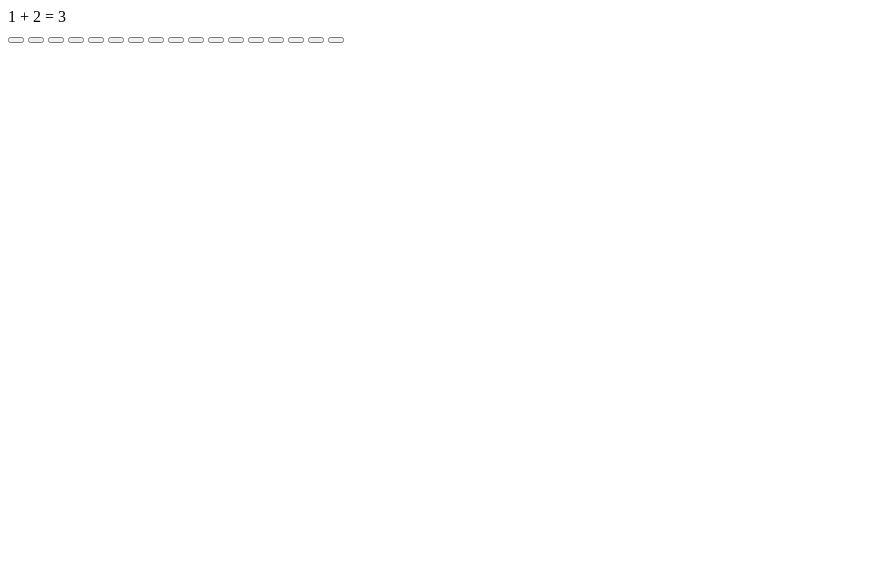
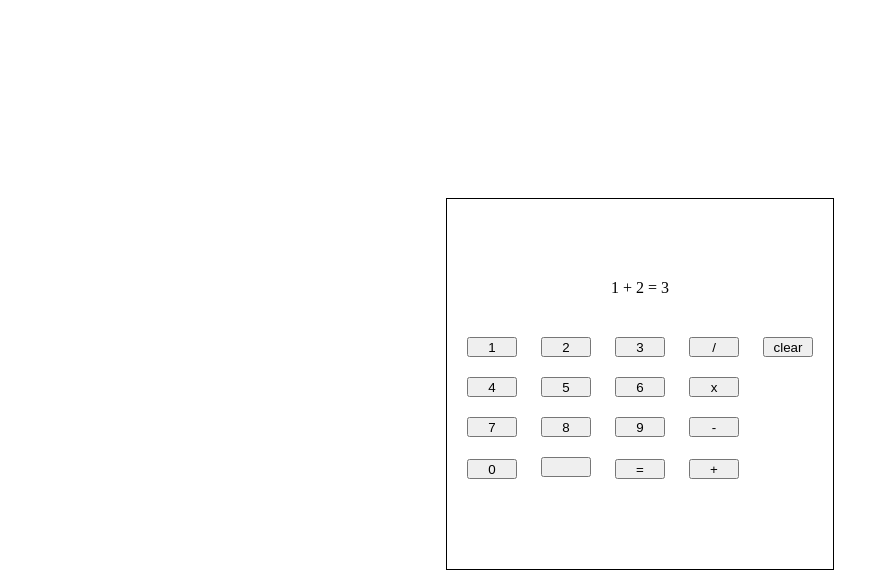
Before and after one commit to Bumble-Tumble/calculator, a plain HTML site: page index.html in a window 1280 px wide. Shown: the whole page, without its empty margins (0-889 px from the left). Drawn offline with Linux system fonts and the light colour scheme.

Commit message:
create calculator display

```diff
--- a/index.html
+++ b/index.html
@@ -9,24 +9,32 @@
 <body>
     <div class="container">
         <div class ="screen"></div>
-        <div class = "buttonContainer">
+        <div >
+            <div class ="btnBox1">
+            <button class ="btn1"></button>
+            <button class = "btn2"></button>
+            <button class ="btn3"></button>
+            <button class ="divideBtn"></button>
+            <button class="clearBtn"></button>
+            </div>
+            <div >
+            <button class="btn4"></button>
+            <button class="btn5"></button>
+            <button class="btn6"></button>
+            <button class="multiplyBtn"></button>
+            </div>
+            <div >
+            <button class="btn7"></button>
+            <button class="btn8"></button>
+            <button class="btn9"></button>
+            <button class="subtractBtn"></button>
+            </div>
+            <div >
+            <button class="btn0"></button>
             <button></button>
-            <button></button>
-            <button></button>
-            <button></button>
-            <button></button>
-            <button></button>
-            <button></button>
-            <button></button>
-            <button></button>
-            <button></button>
-            <button></button>
-            <button></button>
-            <button></button>
-            <button></button>
-            <button></button>
-            <button></button>
-            <button></button>
+            <button class="equal"></button>
+            <button class="addBtn"></button>
+            </div>
         </div>
     </div>
 </body>
@@ -42,15 +50,51 @@
     let number2 = 0;
 //choose wether to add, subtract, multiply, or divide
     function operate(a,b,c){
-        if (operator === "add"){add(a,b)}
-        else if(operator === "subtract"){subtract(a,b)}
-        else if (operator === "multiply"){multiply(a,b)}
-        else if (operator === "divide"){divide(a,b)};
+        if (c === "add"){add(a,b)}
+        else if(c === "subtract"){subtract(a,b)}
+        else if (c === "multiply"){multiply(a,b)}
+        else if (c === "divide"){divide(a,b)};
     };
-
+//links new varabiles to calculator buttons and sets approiate button text content
   let container =  document.querySelector(".container");
   let screen = document.querySelector(".screen");
   let buttonContainer = document.querySelector(".buttonContainer")
  screen.textContent = "1 + 2 = 3";
+ let btn1 = document.querySelector(".btn1");
+ btn1.textContent = "1";
+ let btn2 = document.querySelector(".btn2");
+ btn2.textContent = "2";
+ let btn3 = document.querySelector(".btn3");
+ btn3.textContent = "3";
+ let btn4 = document.querySelector(".btn4");
+ btn4.textContent = "4";
+ let btn5 = document.querySelector(".btn5");
+ btn5.textContent = "5";
+ let btn6 = document.querySelector(".btn6");
+ btn6.textContent = "6";
+ let btn7 = document.querySelector(".btn7");
+ btn7.textContent = "7";
+ let btn8 = document.querySelector(".btn8");
+ btn8.textContent = "8";
+ let btn9 = document.querySelector(".btn9");
+ btn9.textContent = "9";
+ let btn0 = document.querySelector(".btn0");
+ btn0.textContent = "0";
+ let divideBtn = document.querySelector(".divideBtn");
+divideBtn.textContent = "/";
+let subtractBtn = document.querySelector(".subtractBtn");
+subtractBtn.textContent = "-";
+let multiplyBtn = document.querySelector(".multiplyBtn");
+multiplyBtn.textContent = "x";
+let addBtn = document.querySelector(".addBtn");
+addBtn.textContent = "+";
+let equalBtn = document.querySelector(".equal");
+equalBtn.textContent = "=";
+let clearBtn = document.querySelector(".clearBtn");
+clearBtn.textContent = "clear";
+function btnClick(x){
+    screen.textContent =`${x.textContent}`
+};
+
 </script>
 </html>
--- a/styles.css
+++ b/styles.css
@@ -1,8 +1,31 @@
-.body{
+
+body{
     display: flex;
+    justify-content: center;
 }
-.div{
+.container{
+    display: inline-block;
+    margin: 0 auto;
+    margin-top: 15%;
     border-color: black;
-    height: 500px;
-    width: 500px;
+    border-width: 1px;
+    border-style: solid;
+    padding: 10px;
+    padding-top: 80px;
+    padding-bottom: 80px;
 }
+.buttonContainer{
+    display: flex;
+    flex-direction: column;
+
+}
+button{
+    width: 50px;
+    height: 20px;
+    margin: 10px;
+}
+.screen{
+    display: flex;
+    justify-content: center;
+    margin-bottom: 30px;
+}
```
